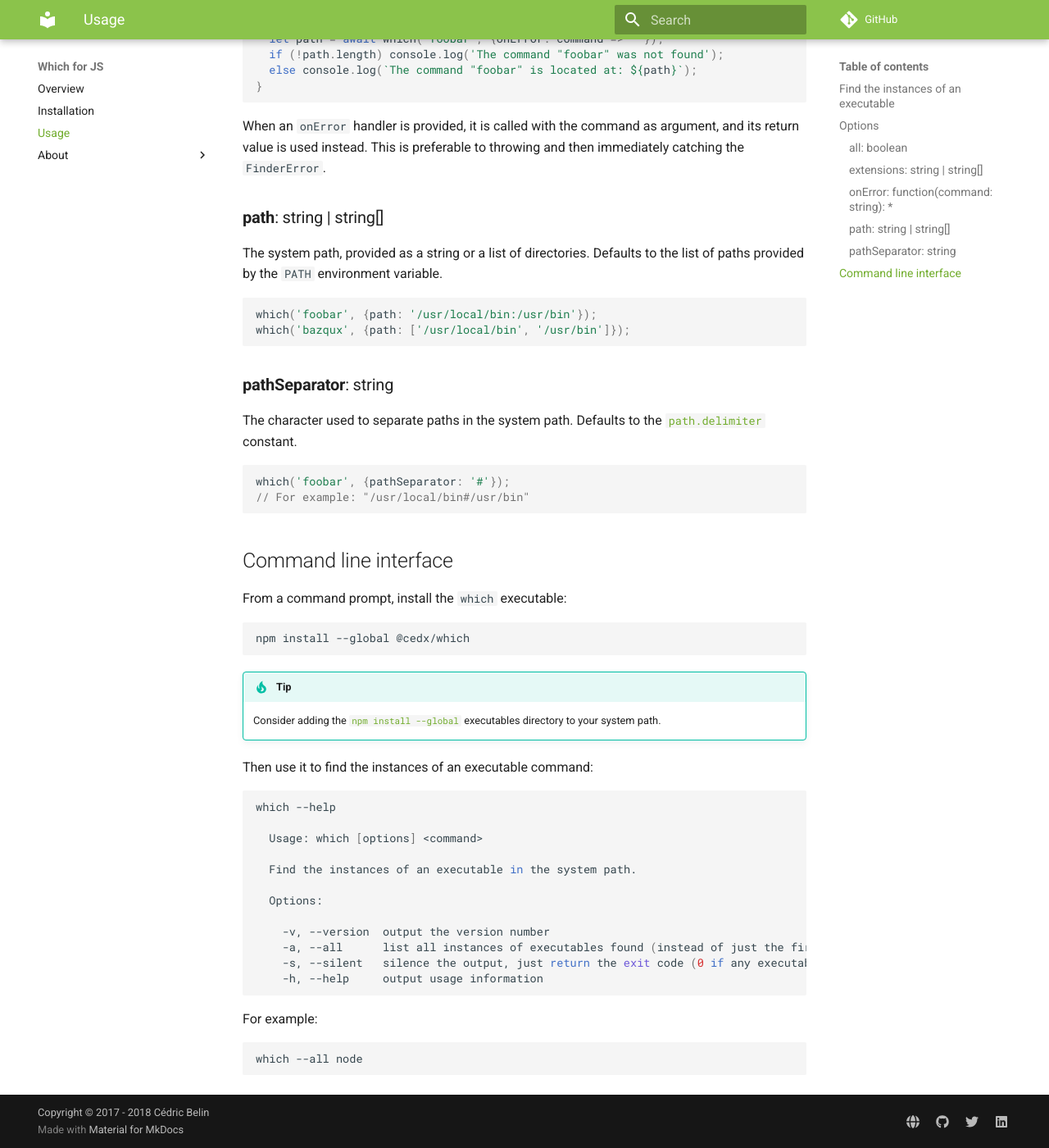
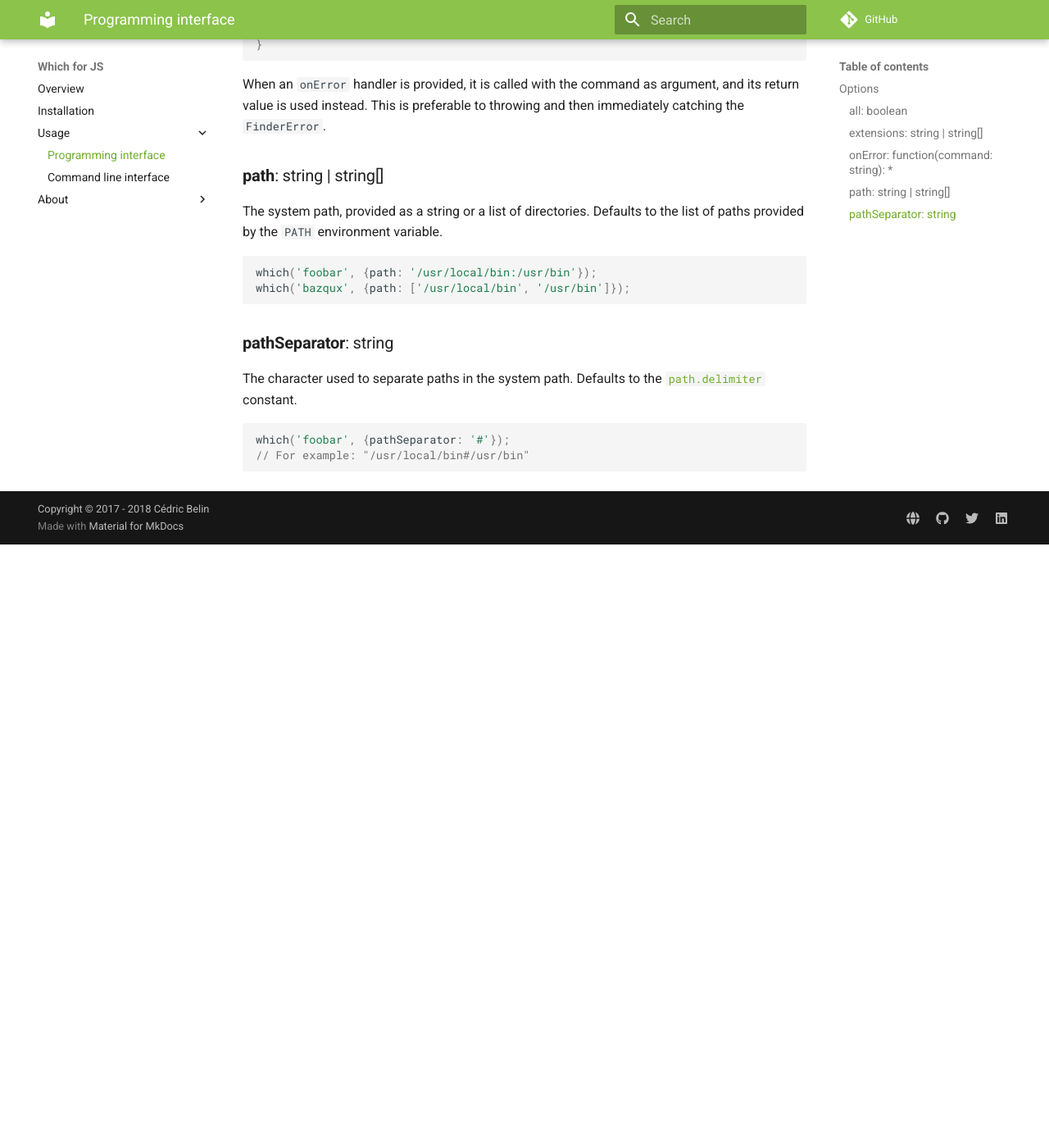
Before and after one commit to cedx/which.js, an MkDocs documentation site: the page built from doc/usage/api.md, in a window 1280 px wide and 1400 px high, scrolled down 1664 px. Shown: the whole window at 82% size. Built offline with MkDocs 1.6.1 and Material for MkDocs 9.7.7, drawn with Linux system fonts in a browser that asks for light colours; comment, search, counter and statistics services are not loaded; old or Windows-style settings are respelled for this version of MkDocs; after the commit the page ends 2328 px from its top, so only the background shows below that; some of the changed text lies outside the part shown.

Commit message:
Splitted the usage documentation

````diff
--- a/doc/usage.md
+++ b/doc/usage/api.md
@@ -1,9 +1,7 @@
 path: blob/master/lib
 source: which.js
 
-# Usage
-
-## Find the instances of an executable
+# Application programming interface
 This package provides a single function, `which()`, allowing to locate a command in the system path:
 
 ```js
@@ -84,36 +82,3 @@ The character used to separate paths in the system path. Defaults to the [`path.
 which('foobar', {pathSeparator: '#'});
 // For example: "/usr/local/bin#/usr/bin"
 ```
-
-## Command line interface
-From a command prompt, install the `which` executable:
-
-```shell
-npm install --global @cedx/which
-```
-
-!!! tip
-    Consider adding the [`npm install --global`](https://docs.npmjs.com/files/folders) executables directory to your system path.
-
-Then use it to find the instances of an executable command:
-
-```shell
-which --help
-
-  Usage: which [options] <command>
-
-  Find the instances of an executable in the system path.
-
-  Options:
-
-    -v, --version  output the version number
-    -a, --all      list all instances of executables found (instead of just the first one)
-    -s, --silent   silence the output, just return the exit code (0 if any executable is found, otherwise 1)
-    -h, --help     output usage information
-```
-
-For example:
-
-```shell
-which --all node
-```
--- a/mkdocs.yml
+++ b/mkdocs.yml
@@ -29,7 +29,9 @@ markdown_extensions:
 pages:
 - Overview: index.md
 - Installation: installation.md
-- Usage: usage.md
+- Usage:
+  - Programming interface: usage/api.md
+  - Command line interface: usage/cli.md
 - About:
   - Changelog: about/changelog.md
   - License: about/license.md
````
Also changed, not shown: doc/usage/cli.md (added, +32 -0 lines).
